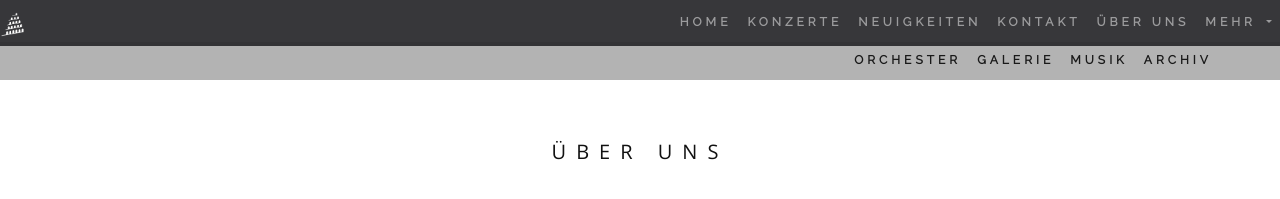
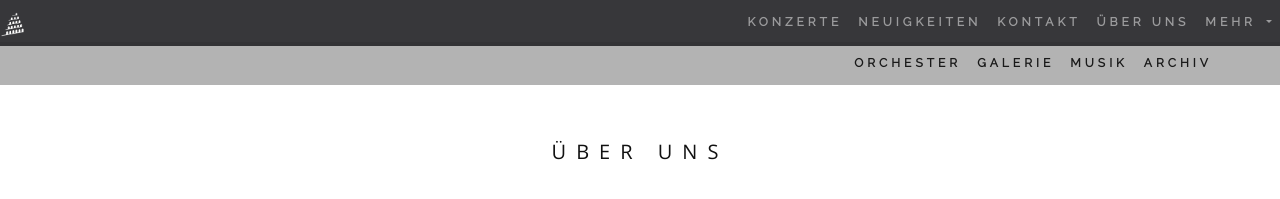
Before and after one commit to goroglev/goroglev.github.io, a Jekyll site: the page built from about/index.html, in a window 1280 px wide. Shown: the top 199 px of the page. Built offline with Jekyll 4.4.1, drawn with Linux system fonts in a browser that asks for light colours; nearby versions of some CDN libraries; comment, search, counter and statistics services are not loaded.

Commit message:
refactor pages removed home

```diff
--- a/_layouts/default.html
+++ b/_layouts/default.html
@@ -40,8 +40,6 @@
         </button>
         <div class="collapse navbar-collapse" id="myNavbar">
             <ul class="nav navbar-nav ml-auto">
-                <li class="nav-item py-0"><a href={{ "/#top" | absolute_url }} class="nav-link">HOME</a>
-                </li>
                 <li class="nav-item"><a href={{ "/#tour" | absolute_url }} class="nav-link">KONZERTE</a>
                 </li>
                 <li class="nav-item"><a href={{ "/#news" | absolute_url }} class="nav-link">NEUIGKEITEN</a>
--- a/about/index.html
+++ b/about/index.html
@@ -60,14 +60,23 @@ layout: default
   </p>
 
   <p align="justify">
-    Die Förderung unseres Projektes „Foreign Rhythms - Baladi Gharib“ durch den Arab Funds for Arts and Culture ermöglicht es uns Anfang 2018 vier Kompositionsaufträge an arabische und persische Musiker zu vergeben. Die beiden aus Syrien stammenden Violinisten
-    und Komponisten MAias Alyamani und Ayman Hlal werden Workshops zu orientalischer Musik für Interessierte und Profimusiker anbieten.
+    Die Förderung unseres Projektes „Foreign Rhythms - Baladi Gharib“ durch den
+    Arab Funds for Arts and Culture ermöglicht es uns Anfang 2018 vier
+    Kompositionsaufträge an arabische und persische Musiker zu vergeben. Die
+    beiden aus Syrien stammenden Violinisten und Komponisten MAias Alyamani und
+    Ayman Hlal werden Workshops zu orientalischer Musik für Interessierte und
+    Profimusiker anbieten.
 
   </p>
 
   <p align="justify">
-    In unserem Projekt „Lieder zwischen Euphrat und Elbe - Neues zwischen den Strömen“ treffen Poesie und Literatur aus verschiedenen Kulturkreisen auf Musik. Sieben Komponisten sind eingeladen neue Stücke für die große Besetzung unseres Orchesters zu schreiben.
-    Zugleich bieten wir jungen Lyrikern und Schriftstellern aus dem arabischen, persischen und europäischen Kulturraum die Chance ihre Texte in Lesungen sowie als Vertonungen vorzustellen. Kostenlose öffentliche Workshops zu arabischer und persischer
+    In unserem Projekt „Lieder zwischen Euphrat und Elbe - Neues zwischen den
+    Strömen“ treffen Poesie und Literatur aus verschiedenen Kulturkreisen auf
+    Musik. Sieben Komponisten sind eingeladen neue Stücke für die große
+    Besetzung unseres Orchesters zu schreiben. Zugleich bieten wir jungen
+    Lyrikern und Schriftstellern aus dem arabischen, persischen und europäischen
+    Kulturraum die Chance ihre Texte in Lesungen sowie als Vertonungen
+    vorzustellen. Kostenlose öffentliche Workshops zu arabischer und persischer
     Lyrik und Musik runden das durch den Hauptstadkulturfonds unterstützte Projekt ab.
 
   </p>
@@ -85,16 +94,13 @@ layout: default
       <p><strong>{{member.name}}</strong>
       </p>
       <a href="#musician{{forloop.index}}" data-toggle="collapse">
-
-                    <img src="{{member.image_path}}" class="rounded-circle person"
+        <img src="{{member.image_path}}" class="rounded-circle person"
                         alt="Random Name" width="192" height="192">
-
-                </a>
+      </a>
       <div id="musician{{forloop.index}}" class="collapse">
         <p>{{member.task}} </p>
       </div>
     </div>
-
       {% assign loopindex = forloop.index | modulo: 4 %} {% if loopindex == 0 %}
     </div>
     <br>
@@ -139,6 +145,16 @@ layout: default
 <div id="gale" class="bg-1">
   <div class="container aboutContainer">
     <h3 class="text-center">GALERIE</h3>
+
+{% for image in site.static_files %}
+  {% if image.path contains 'styles/pictures/gallery/babylonAuswahl2' %}
+    {% unless image.path contains '.s' %}
+      <a href="..{{ image.path }}">
+        <img class="img-fluid" src="..{{ image.path }}.s" alt="">
+      </a>
+    {% endunless %}
+  {% endif %}
+{% endfor %}
 
     <div class="rowg">
       <div class="columng">
--- a/styles/main.css
+++ b/styles/main.css
@@ -178,6 +178,7 @@
          letter-spacing: 4px;
          opacity: 0.9;
          z-index: 1;
+         padding: 2pt 0;
      }
 
      .fixed-top-2 li a,
```
